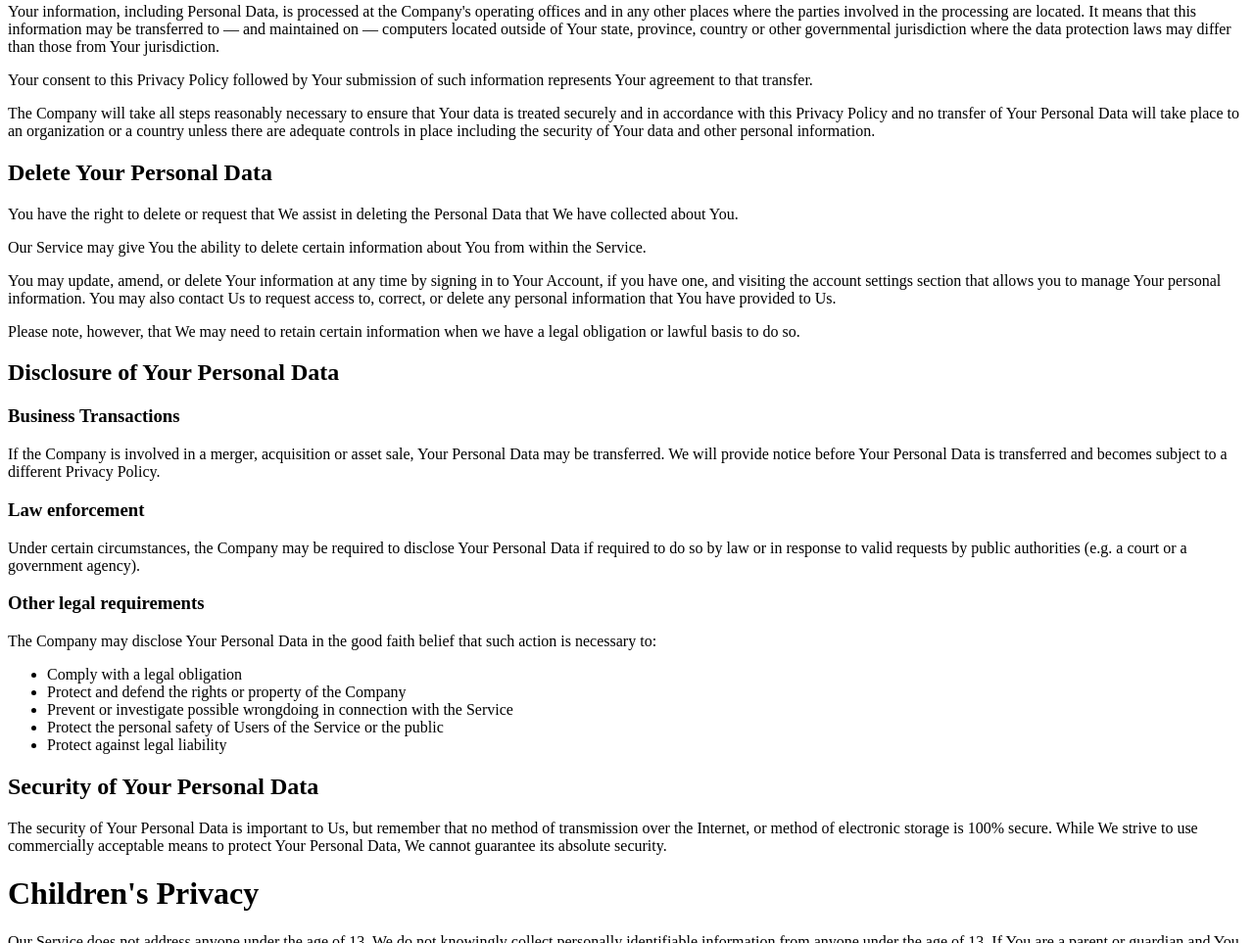
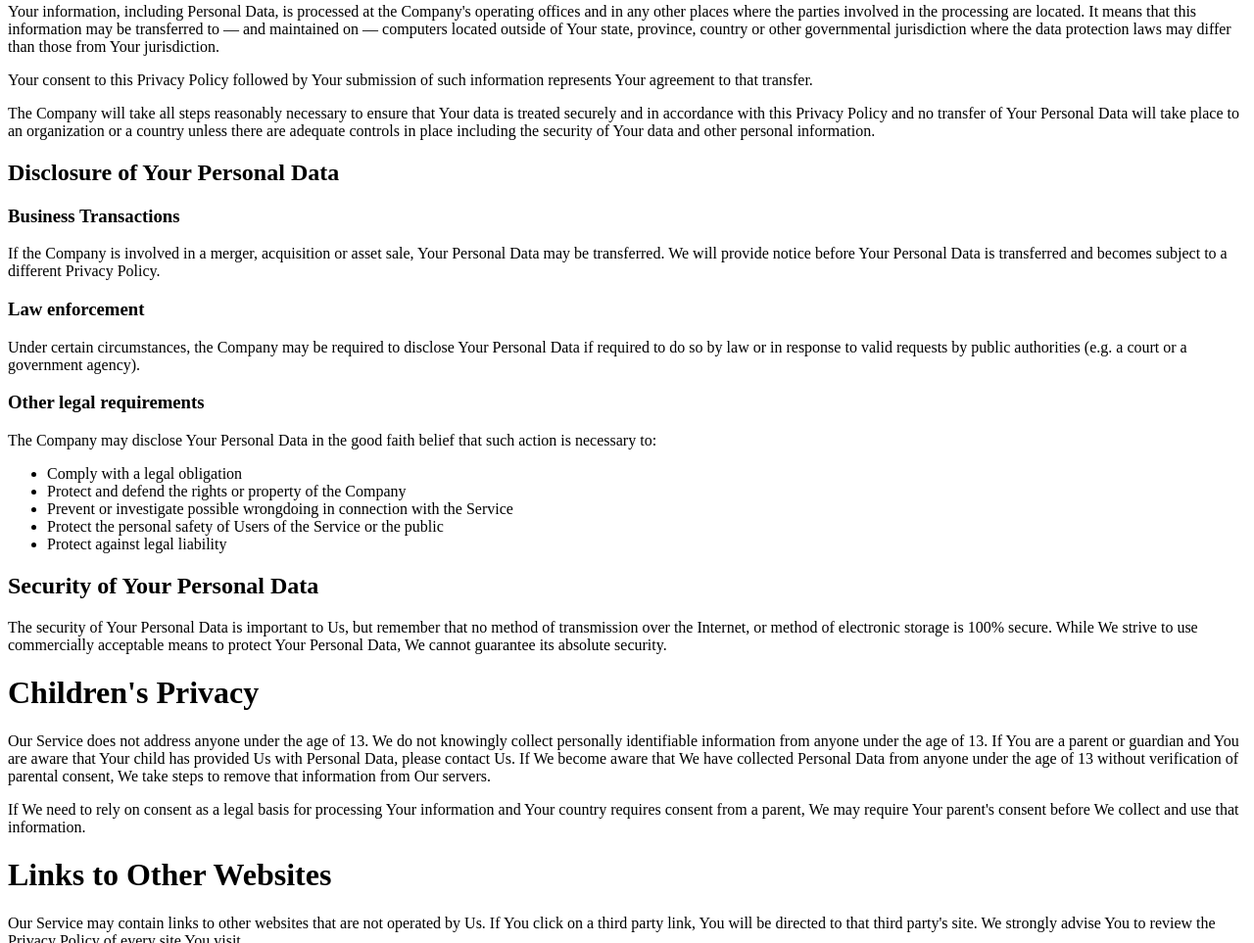
Before and after one commit to InstaRater/InstaRater.github.io, a plain HTML site: page index.html in a window 1280 px wide. Shown: the part 3329-4292 px from the top of the page at 98% size. Drawn offline with Linux system fonts and the light colour scheme.

Commit message:
Update index.html

```diff
--- a/index.html
+++ b/index.html
@@ -154,11 +154,6 @@
 <p>Your information, including Personal Data, is processed at the Company's operating offices and in any other places where the parties involved in the processing are located. It means that this information may be transferred to — and maintained on — computers located outside of Your state, province, country or other governmental jurisdiction where the data protection laws may differ than those from Your jurisdiction.</p>
 <p>Your consent to this Privacy Policy followed by Your submission of such information represents Your agreement to that transfer.</p>
 <p>The Company will take all steps reasonably necessary to ensure that Your data is treated securely and in accordance with this Privacy Policy and no transfer of Your Personal Data will take place to an organization or a country unless there are adequate controls in place including the security of Your data and other personal information.</p>
-<h2>Delete Your Personal Data</h2>
-<p>You have the right to delete or request that We assist in deleting the Personal Data that We have collected about You.</p>
-<p>Our Service may give You the ability to delete certain information about You from within the Service.</p>
-<p>You may update, amend, or delete Your information at any time by signing in to Your Account, if you have one, and visiting the account settings section that allows you to manage Your personal information. You may also contact Us to request access to, correct, or delete any personal information that You have provided to Us.</p>
-<p>Please note, however, that We may need to retain certain information when we have a legal obligation or lawful basis to do so.</p>
 <h2>Disclosure of Your Personal Data</h2>
 <h3>Business Transactions</h3>
 <p>If the Company is involved in a merger, acquisition or asset sale, Your Personal Data may be transferred. We will provide notice before Your Personal Data is transferred and becomes subject to a different Privacy Policy.</p>
```
